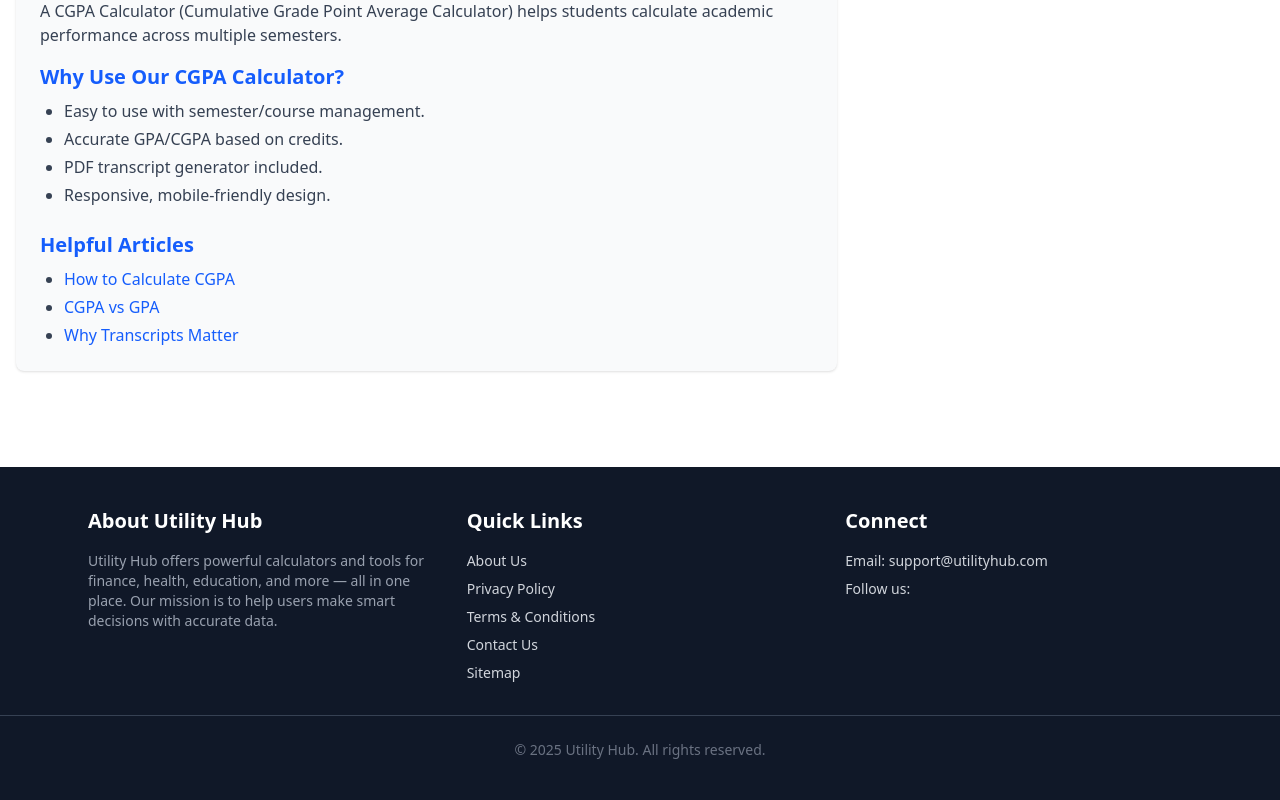
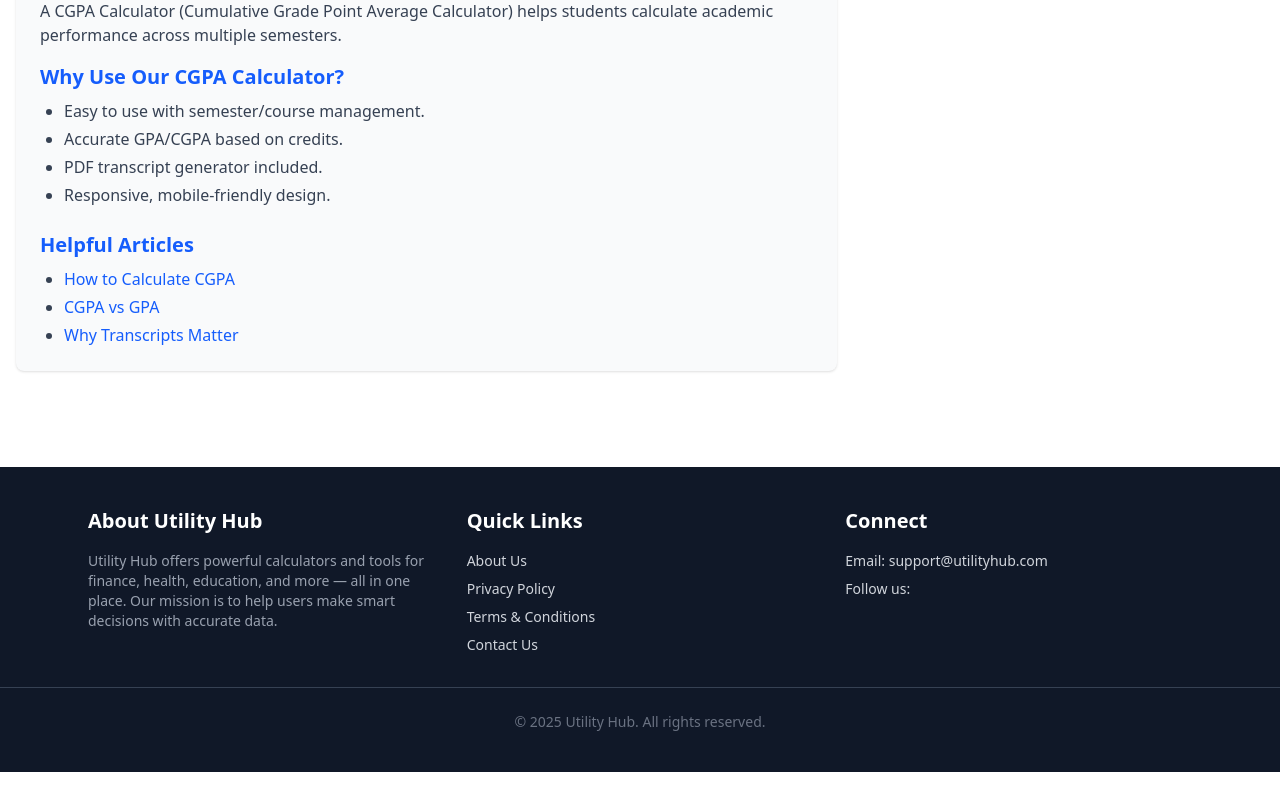
Before and after one commit to hashirahmed2982/utility-calculator-app, a Next.js app: page /gpa in a window 1280 px wide. Shown: the part 571-1371 px from the top of the page. After the commit the page ends 1343 px from the top, so only its background shows below. Built offline with nearby package versions, Linux system fonts and the light colour scheme; no server answers.

Commit message:
site created

```diff
--- a/src/app/gpa/page.js
+++ b/src/app/gpa/page.js
@@ -144,7 +144,7 @@
       "Use the ultimate CGPA calculator to calculate your GPA, CGPA, and download a transcript PDF.",
     url: "https://yourwebsite.com/cgpa-calculator",
     mainEntityOfPage: "https://yourwebsite.com/cgpa-calculator",
-    image: "/path/to/your/image.jpg",
+    image: "/file.svg",
     potentialAction: {
       "@type": "Action",
       target: "https://yourwebsite.com/cgpa-calculator",
--- a/src/components/footer.js
+++ b/src/components/footer.js
@@ -20,7 +20,7 @@
             <li><Link href="/privacy-policy" className="hover:text-white">Privacy Policy</Link></li>
             <li><Link href="/terms-and-conditions" className="hover:text-white">Terms & Conditions</Link></li>
             <li><Link href="/contact" className="hover:text-white">Contact Us</Link></li>
-            <li><Link href="/sitemap.xml" className="hover:text-white">Sitemap</Link></li>
+            {/* <li><Link href="/sitemap.xml" className="hover:text-white">Sitemap</Link></li> */}
           </ul>
         </div>
 
```
